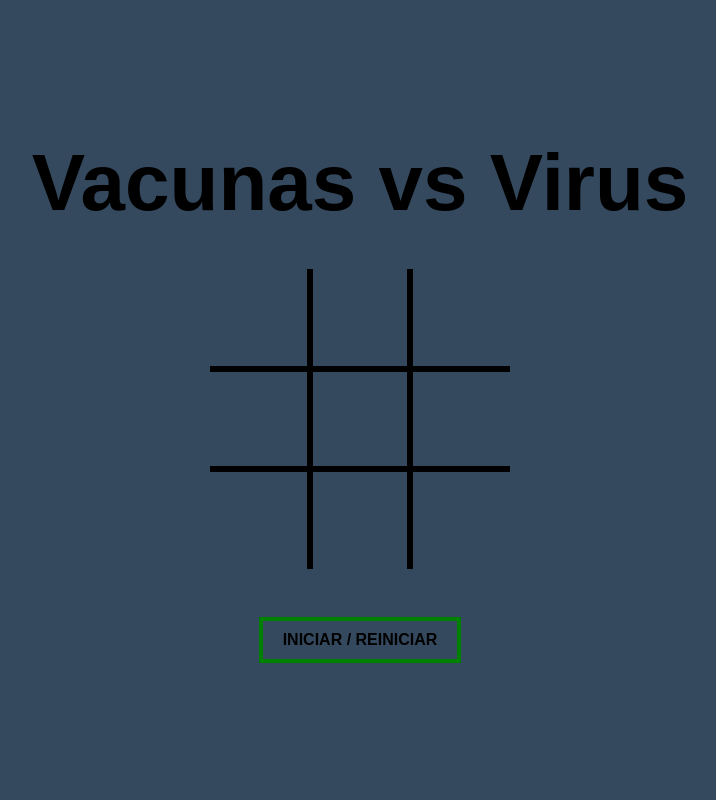
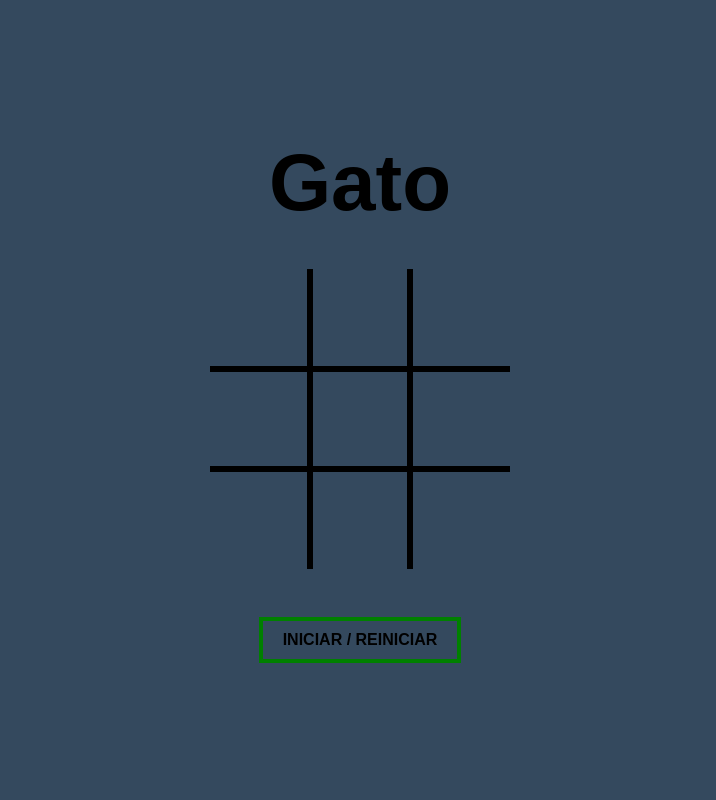
Before and after one commit to perpetuo25/inter202, a Django app: page /gato/ in a window 1280 px wide. Shown: the whole page, without its empty margins (280-996 px from the left). Run offline with Django 3.2, Linux system fonts and the light colour scheme.

Commit message:
upadte del update en gato

```diff
--- a/juego/templates/juego/gato.html
+++ b/juego/templates/juego/gato.html
@@ -12,7 +12,7 @@
 
 <body>
     <div class="container">
-        <h1>Vacunas vs Virus</h1>
+        <h1>Gato</h1>
         <div class="play-area">
 
         </div>
```
